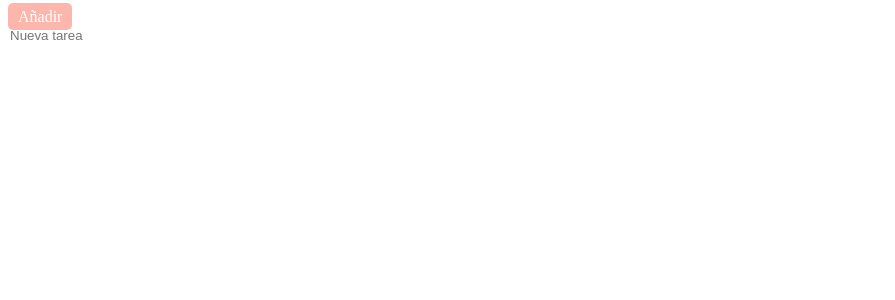
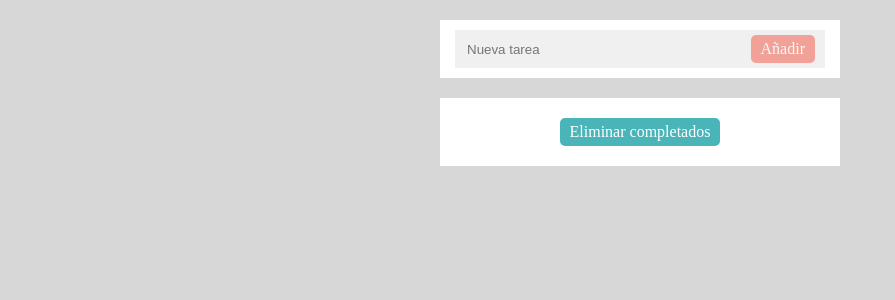
Before and after one commit to gascon21/todo-technical-test, a React (Create React App) app: page / in a window 1280 px wide. Shown: the top 300 px of the page, without its empty margins (0-895 px from the left). Built offline with nearby package versions, Linux system fonts and the light colour scheme.

Commit message:
feat: list design and enter validation in input

```diff
--- a/src/App.tsx
+++ b/src/App.tsx
@@ -1,9 +1,12 @@
-import React, { useState } from 'react';
+import React from 'react';
+import './app.scss'
 import ListTodos from './components/list-todos/listTodos';
 
 function App() {
 
-  return <ListTodos/>
+  return  <div className="app">
+            <ListTodos/>
+          </div>
 }
 
 export default App;
--- /dev/null
+++ b/src/app.scss
@@ -0,0 +1,10 @@
+.app {
+    display: flex;
+    justify-content: center;
+    height: 100vh;
+    padding: 12px 22px;
+}
+
+html {
+    background-color: #d7d7d7;
+}
--- a/src/components/custom-btn/customBtn.scss
+++ b/src/components/custom-btn/customBtn.scss
@@ -4,7 +4,7 @@
     border-radius: 5px;
     cursor: pointer;
     opacity: 0.8;
-    color: #FFF;
+    color: #fff;
 
     &:hover:not(.custom-btn--disabled) {
         opacity: 1;
--- a/src/components/custom-input/customInput.scss
+++ b/src/components/custom-input/customInput.scss
@@ -1,5 +1,7 @@
 .custom-input {
     width: 100%;
+    display: flex;
+    align-items: center;
 
     input {
         appearance: none;
--- a/src/components/custom-input/customInput.tsx
+++ b/src/components/custom-input/customInput.tsx
@@ -1,15 +1,21 @@
 import React from 'react';
 import './customInput.scss'
-type Props = { inputText: string; setInputText: (text: string) => void }
+type Props = { inputText: string; setInputText: (text: string) => void; onPressEnter: () => void }
 
-const CustomInput: React.FC<Props> = ({inputText, setInputText}) => {
+const CustomInput: React.FC<Props> = ({inputText, setInputText, onPressEnter}) => {
 
   const onChange = (event: any) => {
     setInputText(event.target.value);
   };
+  const onKeyDown = (event: any) => {
+    if (event.key === 'Enter' && inputText.length > 0) {
+      onPressEnter();
+    }
+  };
 
   return  <div className="custom-input">
-            <input type="text" value={inputText} className={"custom-input"} onChange={onChange} placeholder={"Nueva tarea"}/>
+            <input type="text" value={inputText} className={"custom-input"} onChange={onChange}
+                placeholder={"Nueva tarea"} onKeyDown={onKeyDown}/>
           </div>
 }
 
--- a/src/components/list-todos/listTodos.scss
+++ b/src/components/list-todos/listTodos.scss
@@ -0,0 +1,28 @@
+.list-todos {
+    max-width: 400px;
+    width: 100%;
+
+    &__header {
+        background-color: #fff;
+        padding: 10px 15px;
+        margin-bottom: 20px;
+
+        &--background {
+            display: flex;
+            justify-content: space-between;
+            background-color: #f0f0f0;
+            padding: 5px 10px;
+        }
+    }
+
+    &__content {
+        padding: 20px 10px;
+        background-color: #fff;
+
+
+        &--action {
+            display: flex;
+            justify-content: center;
+        }
+    }
+}
--- a/src/components/list-todos/listTodos.tsx
+++ b/src/components/list-todos/listTodos.tsx
@@ -1,25 +1,45 @@
 import React, { useState } from 'react';
+import './listTodos.scss'
 import CustomBtn from '../custom-btn/customBtn';
 import CustomInput from '../custom-input/customInput';
 
-export type Todo = {id: string, name: string, done: boolean};
+export type Todo = {id: string, description: string, done: boolean};
 
 function ListTodos() {
 
     const [todos, setTodos] = useState<Todo[]>([]);
     const [inputText, setInputText] = useState<string>('');
 
-    const onClick = () => {
+    const addTodo = () => {
         onCreateTodo(inputText);
     };
-    const onCreateTodo = (name: string) => {
-        const newTodo: Todo = {name: name, id: `${name}-${todos.length+1}`, done: false};
+    const deleteCompletedTodo = () => {
+        // onCreateTodo(inputText);
+    };
+    const onCreateTodo = (description: string) => {
+        const newTodo: Todo = {description: description, id: `${description}-${todos.length+1}`, done: false};
         setTodos([...todos, newTodo]);
+        setInputText("");
     }
 
-    return  <div>
-                <CustomBtn disabled={inputText.length === 0} colorBtn="#FA705A" textBtn="Añadir" onClick={onClick}></CustomBtn>
-                <CustomInput inputText={inputText} setInputText={setInputText}></CustomInput>
+    return  <div className="list-todos">
+                <div className="list-todos__header">
+                    <div className="list-todos__header--background">
+                        <CustomInput inputText={inputText} setInputText={setInputText} onPressEnter={addTodo}></CustomInput>
+                        <CustomBtn disabled={inputText.length === 0} colorBtn="#F55442" textBtn="Añadir" onClick={addTodo}></CustomBtn>
+                    </div>
+                </div>
+                <div className="list-todos__content">
+                    {todos.map((todo) => (
+                        <div className="list-todos__content--item" key={todo.id}>
+                            {todo.description}
+                        </div>
+                    ))}
+
+                    <div className="list-todos__content--action">
+                        <CustomBtn colorBtn="#1DA3A8" textBtn="Eliminar completados" onClick={deleteCompletedTodo}></CustomBtn>
+                    </div>
+                </div>
             </div>;
 }
 
```
